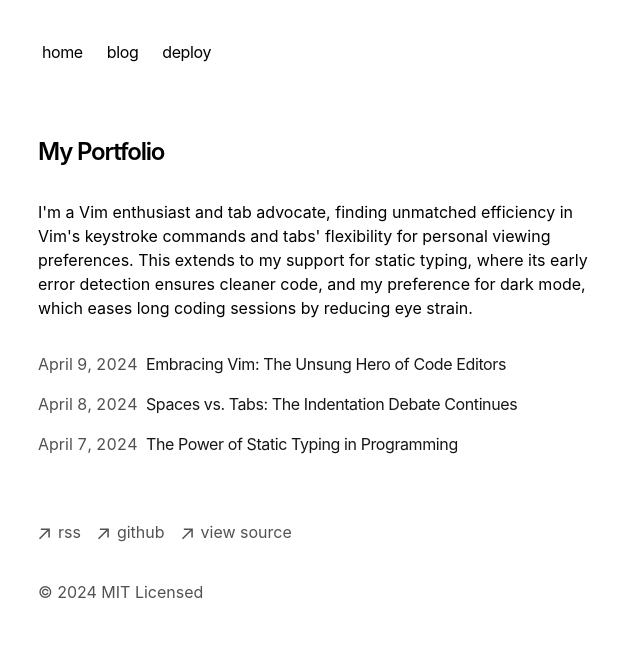
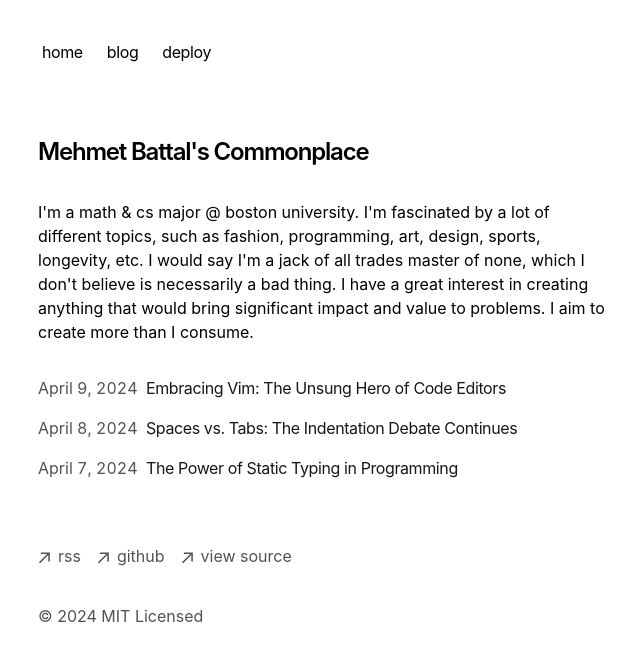
Before and after one commit to memit0/personal-website, a Next.js app: page / in a window 1280 px wide. Shown: the top 660 px of the page, without its empty margins (314-954 px from the left). Built offline with nearby package versions, Linux system fonts and the light colour scheme.

Commit message:
added the about me page

```diff
--- a/app/page.tsx
+++ b/app/page.tsx
@@ -4,14 +4,13 @@ export default function Page() {
   return (
     <section>
       <h1 className="mb-8 text-2xl font-semibold tracking-tighter">
-        My Portfolio
+        Mehmet Battal's Commonplace
       </h1>
       <p className="mb-4">
-        {`I'm a Vim enthusiast and tab advocate, finding unmatched efficiency in
-        Vim's keystroke commands and tabs' flexibility for personal viewing
-        preferences. This extends to my support for static typing, where its
-        early error detection ensures cleaner code, and my preference for dark
-        mode, which eases long coding sessions by reducing eye strain.`}
+        {`I'm a math & cs major @ boston university. I'm fascinated by a lot of different topics, such as
+         fashion, programming, art, design, sports, longevity, etc. I would say I'm a jack of all trades
+         master of none, which I don't believe is necessarily a bad thing. I have a great interest in creating
+         anything that would bring significant impact and value to problems. I aim to create more than I consume.`}
       </p>
       <div className="my-8">
         <BlogPosts />
```
